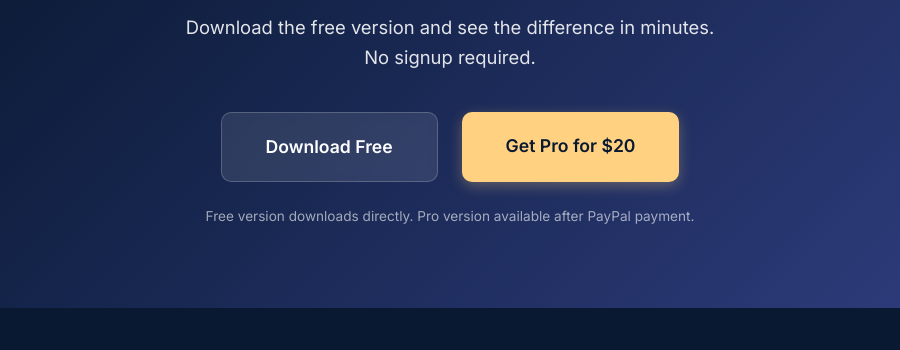
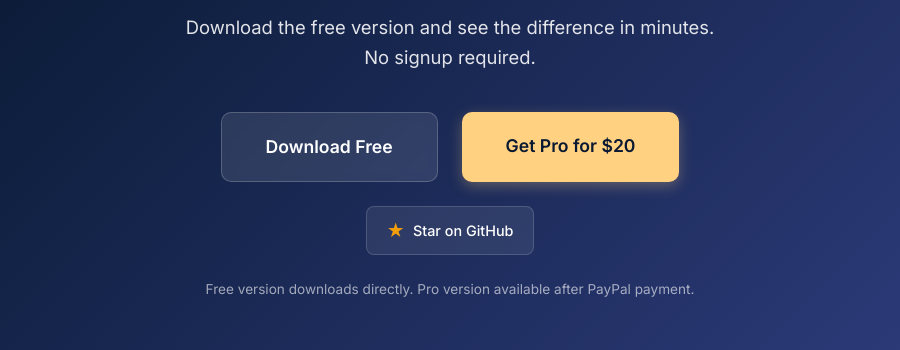
Before and after one commit to unarmedunharmed-dev/ai-model-tuner, an Electron app: page docs/index.html in a window 900 px wide. Shown: the part 4894-5244 px from the top of the page. Drawn offline with Linux system fonts and the light colour scheme.

Commit message:
Add GitHub star badge, fix OG tags, add repo link

```diff
--- a/docs/index.html
+++ b/docs/index.html
@@ -7,8 +7,9 @@
     <meta name="description" content="Get 2-10x faster AI model inference on Windows. AI Model Tuner automatically benchmarks your hardware and finds the optimal settings for your models.">
     <meta property="og:title" content="AI Model Tuner - 2-10x Faster AI Inference on Windows">
     <meta property="og:description" content="Get 2-10x faster AI inference automatically. Hardware-aware benchmarking for Windows.">
-    <meta property="og:image" content="logo.png">
+    <meta property="og:image" content="https://raw.githubusercontent.com/unarmedunharmed-dev/ai-model-tuner/master/docs/logo.png">
     <meta property="og:type" content="website">
+    <meta property="og:url" content="https://unarmedunharmed-dev.github.io/ai-model-tuner/">
     <link rel="preconnect" href="https://fonts.googleapis.com">
     <link rel="preconnect" href="https://fonts.gstatic.com" crossorigin>
     <link href="https://fonts.googleapis.com/css2?family=Inter:wght@400;500;600;700;800&display=swap" rel="stylesheet">
@@ -226,6 +227,11 @@
                 <a href="https://github.com/unarmedunharmed-dev/ai-model-tuner/releases/download/v1.0.0/AI.Model.Tuner.PRO.1.0.0.exe" class="btn btn-large btn-secondary">Download Free</a>
                 <a href="https://paypal.me/Unarmed/pro" class="btn btn-large btn-primary">Get Pro for $20</a>
             </div>
+            <div class="github-stars">
+                <a href="https://github.com/unarmedunharmed-dev/ai-model-tuner" target="_blank" rel="noopener">
+                    <span class="star-icon">&#9733;</span> Star on GitHub
+                </a>
+            </div>
             <p class="download-note">Free version downloads directly. Pro version available after PayPal payment.</p>
         </div>
     </section>
@@ -249,7 +255,7 @@
                     <h4>Support</h4>
                     <a href="mailto:heine@online.no">Email Support</a>
                     <a href="#">Documentation</a>
-                    <a href="#">GitHub</a>
+                    <a href="https://github.com/unarmedunharmed-dev/ai-model-tuner" target="_blank" rel="noopener">GitHub</a>
                 </div>
             </div>
             <div class="footer-bottom">
--- a/docs/styles.css
+++ b/docs/styles.css
@@ -771,6 +771,34 @@ a {
     flex-wrap: wrap;
 }
 
+.github-stars {
+    margin-top: 1.5rem;
+}
+
+.github-stars a {
+    display: inline-flex;
+    align-items: center;
+    gap: 0.5rem;
+    background: rgba(255,255,255,0.08);
+    color: var(--color-white);
+    padding: 0.6rem 1.25rem;
+    border-radius: 8px;
+    font-size: 0.9rem;
+    font-weight: 500;
+    border: 1px solid rgba(255,255,255,0.15);
+    transition: background var(--transition), transform var(--transition);
+}
+
+.github-stars a:hover {
+    background: rgba(255,255,255,0.15);
+    transform: translateY(-1px);
+}
+
+.star-icon {
+    color: #f59e0b;
+    font-size: 1.1rem;
+}
+
 .download-note {
     margin-top: 1.5rem;
     font-size: 0.85rem;
```
